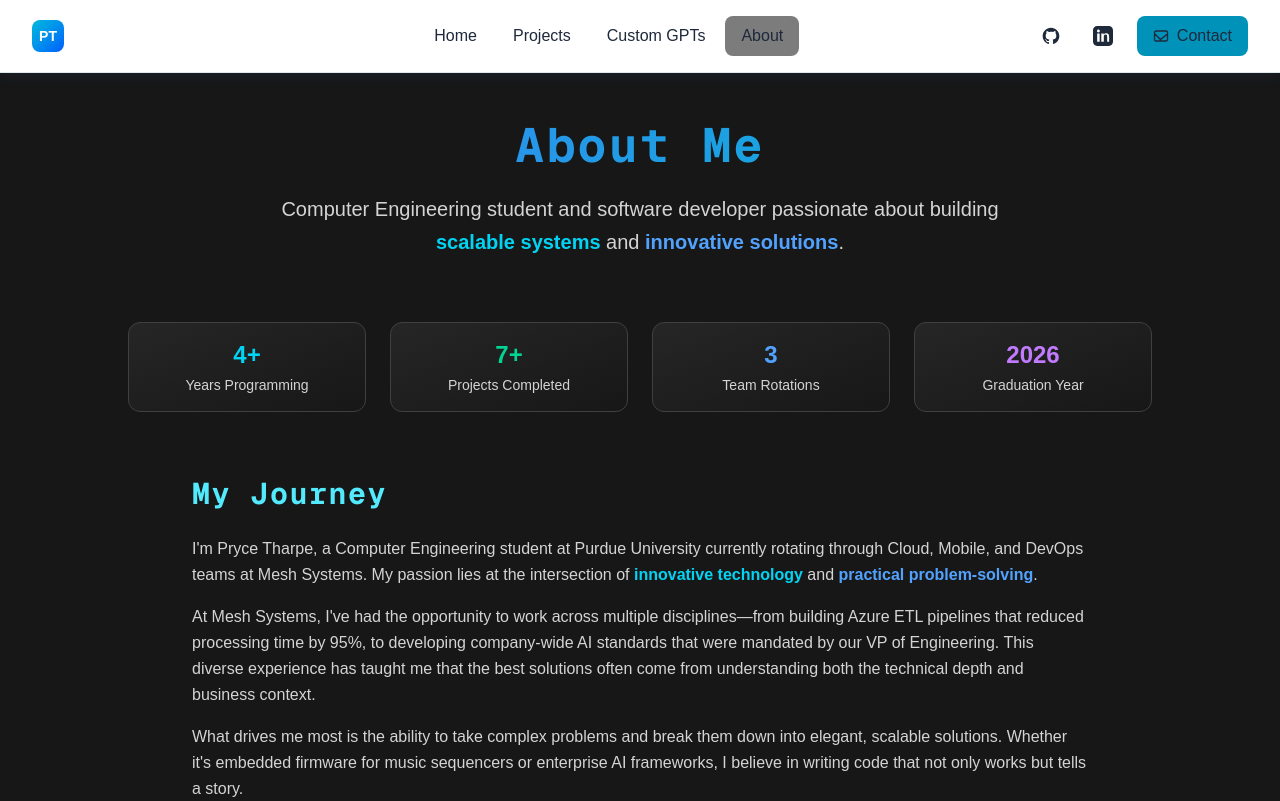
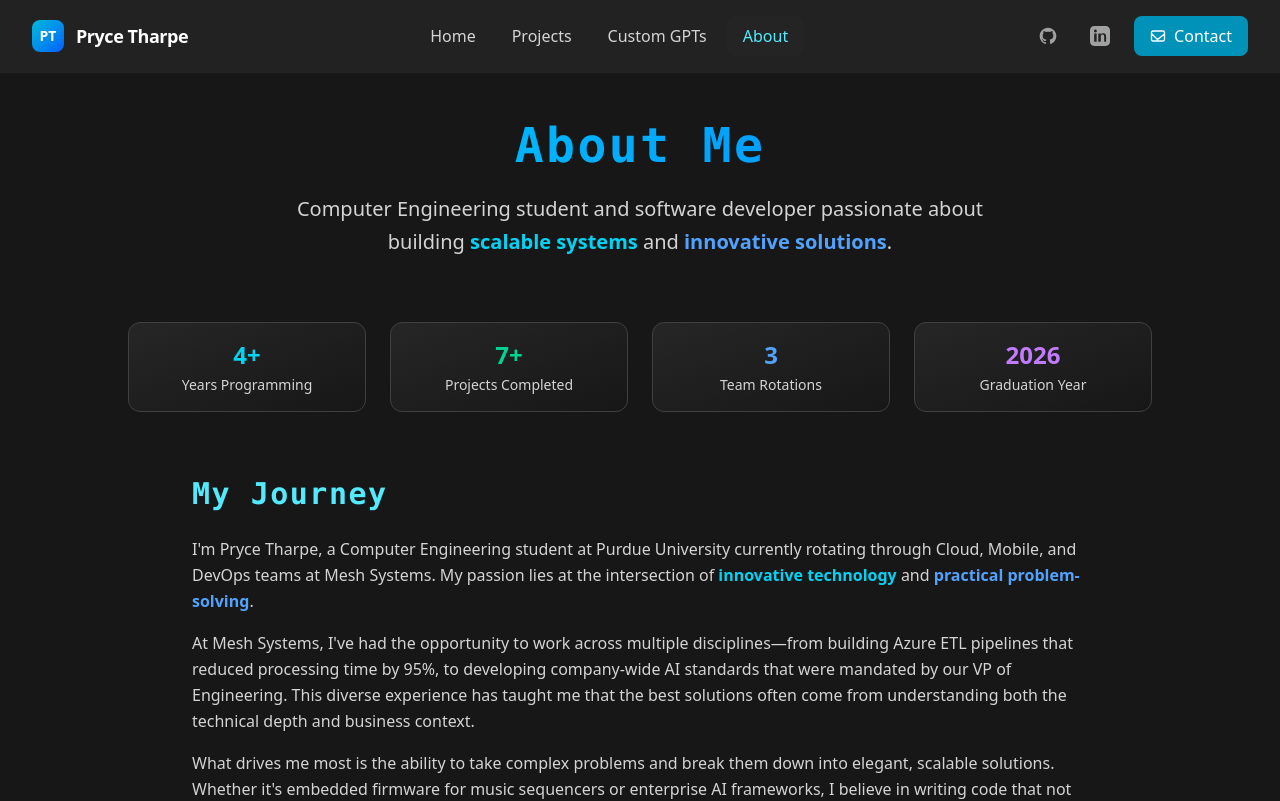
Before and after one commit to tharpep/portfolio, a Next.js app: page /about in a window 1280 px wide. Shown: the top 801 px of the page. Built offline with nearby package versions, Linux system fonts and the light colour scheme.

Commit message:
Polished... nice

```diff
--- a/src/app/globals.css
+++ b/src/app/globals.css
@@ -1,107 +1,51 @@
 @import "tailwindcss";
 
-:root {
-  --background: #ffffff;
-  --foreground: #171717;
-  --accent-blue: #3b82f6;
-  --accent-cyan: #06b6d4;
-  --accent-blue-dark: #1e3a8a;
-  --nav-bg: rgba(255,255,255,0.85);
-  --nav-border: #e0e7ef;
-  --nav-link: #1e293b;
-  --nav-link-hover: #2563eb;
-  --nav-shadow: 0 2px 16px 0 rgba(59,130,246,0.08);
+/* ─────────── Professional Polish Styles ─────────── */
+
+/* Smooth scrolling for entire page */
+html {
+  scroll-behavior: smooth;
 }
 
-@theme inline {
-  --color-background: var(--background);
-  --color-foreground: var(--foreground);
-  --font-sans: var(--font-geist-sans);
-  --font-mono: var(--font-geist-mono);
+/* Enhanced focus states for accessibility */
+:focus-visible {
+  outline: 2px solid #06b6d4;
+  outline-offset: 2px;
+  border-radius: 4px;
 }
 
-@media (prefers-color-scheme: dark) {
-  :root {
-    --background: #0a0a0a;
-    --foreground: #ededed;
-    --nav-bg: rgba(30,41,59,0.85);
-    --nav-border: #334155;
-    --nav-link: #e0e7ef;
-    --nav-link-hover: #38bdf8;
-    --nav-shadow: 0 2px 16px 0 rgba(34,211,238,0.08);
+/* Professional polish for selection */
+::selection {
+  background: #06b6d4;
+  color: #171717;
+}
+
+/* Custom scrollbar for modern browsers */
+::-webkit-scrollbar {
+  width: 8px;
+}
+
+::-webkit-scrollbar-track {
+  background: #171717;
+}
+
+::-webkit-scrollbar-thumb {
+  background: #404040;
+  border-radius: 4px;
+}
+
+::-webkit-scrollbar-thumb:hover {
+  background: #525252;
+}
+
+/* Respect user preference for reduced motion */
+@media (prefers-reduced-motion: reduce) {
+  *,
+  *::before,
+  *::after {
+    animation-duration: 0.01ms !important;
+    animation-iteration-count: 1 !important;
+    transition-duration: 0.01ms !important;
+    scroll-behavior: auto !important;
   }
 }
-
-body {
-  background: var(--background);
-  color: var(--foreground);
-  font-family: Arial, Helvetica, sans-serif;
-}
-
-.text-muted-foreground {
-  color: rgb(160 160 160);
-}
-
-.bg-gradient-to-r {
-  background-image: linear-gradient(to right, var(--accent-blue), var(--accent-cyan));
-}
-
-.shadow-blue-400\/40 {
-  box-shadow: 0 4px 24px 0 rgba(96, 165, 250, 0.4);
-}
-
-.shadow-cyan-400\/40 {
-  box-shadow: 0 4px 24px 0 rgba(34, 211, 238, 0.4);
-}
-
-.hover\:shadow-lg:hover {
-  box-shadow: 0 8px 32px 0 rgba(59, 130, 246, 0.15);
-}
-
-hr {
-  border: none;
-  border-top: 1px solid var(--accent-blue-dark);
-  opacity: 0.2;
-}
-
-nav {
-  background: var(--nav-bg);
-  border-bottom: 1px solid var(--nav-border);
-  box-shadow: var(--nav-shadow);
-}
-
-nav a {
-  color: var(--nav-link);
-  transition: color 0.2s;
-}
-
-nav a:hover, nav a:focus {
-  color: var(--nav-link-hover);
-}
-
-/* Animated underline for nav links */
-nav a {
-  position: relative;
-}
-nav a::after {
-  content: "";
-  position: absolute;
-  left: 0;
-  bottom: 0.2em;
-  width: 100%;
-  height: 2px;
-  background: linear-gradient(90deg, var(--accent-blue), var(--accent-cyan));
-  border-radius: 1px;
-  transform: scaleX(0);
-  transition: transform 0.3s;
-  transform-origin: left;
-}
-nav a:hover::after, nav a:focus::after {
-  transform: scaleX(1);
-}
-
-/* Glassmorphism effect for nav */
-nav {
-  backdrop-filter: blur(12px) saturate(1.2);
-  -webkit-backdrop-filter: blur(12px) saturate(1.2);
-}
--- a/src/app/layout.tsx
+++ b/src/app/layout.tsx
@@ -14,8 +14,52 @@ const geistMono = Geist_Mono({
 });
 
 export const metadata: Metadata = {
-  title: "Pryce Tharpe – Portfolio",         // ←-- Personalised
-  description: "Engineering projects, coding write-ups, and photography.",
+  title: "Pryce Tharpe - Software Engineer & Computer Engineering Student",
+  description: "Senior Computer Engineering student at Purdue University specializing in AI, cloud systems, and full-stack development. Experienced with Azure, React, Python, and embedded systems. Seeking full-time software engineering roles.",
+  keywords: ["Pryce Tharpe", "Software Engineer", "Computer Engineering", "Purdue University", "AI", "Azure", "React", "Python", "Full Stack Developer", "DevOps", "Cloud Engineering"],
+  authors: [{ name: "Pryce Tharpe" }],
+  creator: "Pryce Tharpe",
+  publisher: "Pryce Tharpe",
+  metadataBase: new URL('https://prycetharpe.com'),
+  alternates: {
+    canonical: '/',
+  },
+  openGraph: {
+    type: 'website',
+    locale: 'en_US',
+    url: '/',
+    siteName: 'Pryce Tharpe Portfolio',
+    title: 'Pryce Tharpe - Software Engineer & Computer Engineering Student',
+    description: 'Senior Computer Engineering student at Purdue University specializing in AI, cloud systems, and full-stack development. View my projects and experience.',
+    images: [
+      {
+        url: '/og-image.jpg',
+        width: 1200,
+        height: 630,
+        alt: 'Pryce Tharpe - Software Engineer Portfolio',
+      },
+    ],
+  },
+  twitter: {
+    card: 'summary_large_image',
+    title: 'Pryce Tharpe - Software Engineer & Computer Engineering Student',
+    description: 'Senior Computer Engineering student at Purdue University specializing in AI, cloud systems, and full-stack development.',
+    images: ['/og-image.jpg'],
+  },
+  robots: {
+    index: true,
+    follow: true,
+    googleBot: {
+      index: true,
+      follow: true,
+      'max-video-preview': -1,
+      'max-image-preview': 'large',
+      'max-snippet': -1,
+    },
+  },
+  verification: {
+    google: 'your-google-verification-code',
+  },
 };
 
 export default function RootLayout({
@@ -25,6 +69,36 @@ export default function RootLayout({
 }) {
   return (
     <html lang="en">
+      <head>
+        <link rel="icon" href="/favicon.ico" />
+        <script
+          type="application/ld+json"
+          dangerouslySetInnerHTML={{
+            __html: JSON.stringify({
+              "@context": "https://schema.org",
+              "@type": "Person",
+              "name": "Pryce Tharpe",
+              "url": "https://prycetharpe.com",
+              "sameAs": [
+                "https://www.linkedin.com/in/pryce-tharpe",
+                "https://github.com/prycetharpe",
+                "https://www.instagram.com/pryce_tharpe/"
+              ],
+              "jobTitle": "Computer Engineering Student",
+              "worksFor": {
+                "@type": "Organization",
+                "name": "Mesh Systems"
+              },
+              "alumniOf": {
+                "@type": "Organization",
+                "name": "Purdue University"
+              },
+              "knowsAbout": ["Software Engineering", "AI", "Cloud Computing", "Full Stack Development", "DevOps", "Python", "React", "Azure"],
+              "description": "Senior Computer Engineering student at Purdue University specializing in AI, cloud systems, and full-stack development."
+            })
+          }}
+        />
+      </head>
       <body
         className={`${geistSans.variable} ${geistMono.variable} antialiased min-h-screen flex flex-col`}
       >
```
